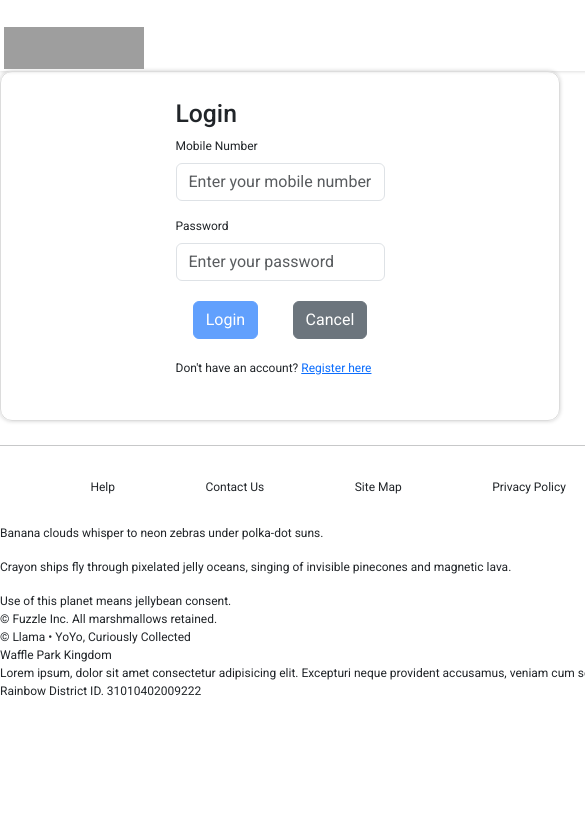
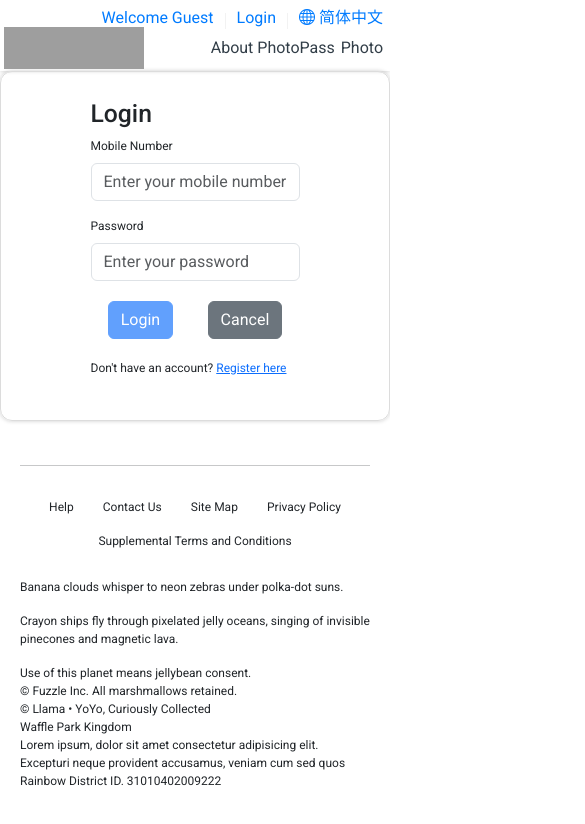
Before and after one commit to nikitagawde10/magical-photos, an Angular app: page /login in a window 390 px wide. Shown: the top 824 px of the page, 585 px wide, since content can reach past the window. Built offline with nearby package versions, Linux system fonts and the light colour scheme; grey boxes are pictures that could not be loaded.

Commit message:
making application mobile friendly

```diff
--- a/src/app/footer/footer.component.css
+++ b/src/app/footer/footer.component.css
@@ -1,7 +1,8 @@
 .card-footer {
-  width: 940px;
+  max-width: 940px;
   margin: auto;
   font-size: 12px;
+  padding: 20px;
 }
 
 .links-menu {
--- a/src/app/header/header.component.css
+++ b/src/app/header/header.component.css
@@ -1,6 +1,6 @@
 .header-container {
-  width: 940px;
-  height: 71px;
+  max-width: 940px;
+  min-height: 71px;
   margin: auto;
   box-shadow: rgba(0, 0, 0, 0.2) 0px 0px 4px;
   display: flex;
--- a/src/app/login/login.component.css
+++ b/src/app/login/login.component.css
@@ -4,7 +4,7 @@
   align-items: center;
   border: 1px solid gainsboro;
   box-shadow: rgba(0, 0, 0, 0.2) 0px 0px 4px;
-  width: 560px;
+  max-width: 560px;
   font-size: 12px;
   padding: 27px;
   border-radius: 12px;
--- a/src/app/users/shared/photos-container/photos-container.component.css
+++ b/src/app/users/shared/photos-container/photos-container.component.css
@@ -31,6 +31,5 @@
 .photo-list-container {
   display: flex;
   gap: 10px;
-  width: 90%;
   flex-wrap: wrap;
 }
--- a/src/app/users/user-profile/user-profile.component.css
+++ b/src/app/users/user-profile/user-profile.component.css
@@ -1,5 +1,4 @@
 .registration-container {
-  width: 460px;
   margin: 40px auto;
 }
 
--- a/src/app/users/users.component.css
+++ b/src/app/users/users.component.css
@@ -1,5 +1,5 @@
 .child-routes-container {
-  width: 940px;
+  max-width: 940px;
   border-radius: 4px;
 }
 
```
